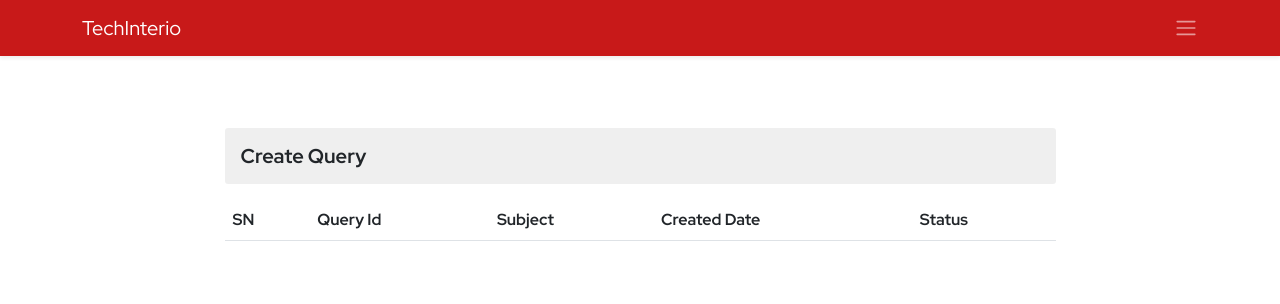
After one commit to sunilyadav97/hrms, a Django app: page /ems/queries in a window 1280 px wide. The commit adds this page. Shown: the top 304 px of the page. Run offline with Django 4.2, Linux system fonts and the light colour scheme; a user stored in the database is signed in; data comes from the database, SQL or seed files in the repository; both versions use the stored data as it was after the commit; lists and menus that the app fills with data are empty.

Commit message:
complted staff part of query

```diff
--- a/ems/templates/ems/base.html
+++ b/ems/templates/ems/base.html
@@ -171,11 +171,11 @@
                 <li class="nav-item"><a class="nav-link" href="{% url 'ems:all-attendance' %}">Attendance</a></li>
                 <li class="nav-item"><a class="nav-link" href="#">PayRoll</a></li>
                 <li class="nav-item"><a class="nav-link" href="{% url 'ems:create-query' %}">Query</a></li>
+                <li class="nav-item"><a class="nav-link" href="{% url 'ems:queries' %}">All Query</a></li>
                 <li class="nav-item"><a class="nav-link" href="#">Reimbursement</a></li>
                 <li class="nav-item"><a class="nav-link" href="#">Clockify</a></li>
                 <li class="nav-item"><a class="nav-link" href="#">Awards</a></li>
                 <li class="nav-item"><a class="nav-link" href="#">Reviews</a></li>
-
 
                 {% endif %}
                 {% if request.user.is_authenticated %}
--- a/ems/templates/ems/create_query.html
+++ b/ems/templates/ems/create_query.html
@@ -1,5 +1,5 @@
 {% extends './base.html' %}
-{% block title %} Query | EMS{% endblock title %}
+{% block title %} Create Query | EMS{% endblock title %}
 {% block body %}
 
 <section class="py-5">
--- /dev/null
+++ b/ems/templates/ems/display_query.html
@@ -0,0 +1,33 @@
+{% extends './base.html' %}
+{% block title %} All Queries | EMS{% endblock title %}
+{% block body %}
+
+<section class="py-5">
+    <div class="container">
+        <div class="row d-flex align-items-center justify-content-center ">
+            <div class="col-9">
+                <h3 class=" my-3 derpartment-title">Create Query</h3>
+                <table class="table my-3">
+                    <tr>
+                        <th>SN</th>
+                        <th>Query Id</th>
+                        <th>Subject</th>
+                        <th>Created Date</th>
+                        <th>Status</th>
+                    </tr>
+                    {% for query in queries %}
+                <tr>
+                    <td>{{forloop.counter}}.</td>
+                    <td>{{query.query_id}}</td>
+                    <td><a href="{% url 'ems:query-detail' query.query_id %}">{{query.subject}}</a></td>
+                    <td>{{query.created_at | date:'d-M-Y'}}</td>
+                    <td>{{query.status}}</td>
+                </tr>
+                    {% endfor %}
+                </table>
+            </div>
+        </div>
+    </div>
+</section>
+
+{% endblock body %}
--- a/ems/urls.py
+++ b/ems/urls.py
@@ -30,5 +30,7 @@ urlpatterns=[
     path('event/<id>/',event,name='event'),
     path('create-payroll',createPayRoll,name='create-payroll'),
     path('create-query',createQuery,name='create-query'),
+    path('queries',displayQuerys,name='queries'),
+    path('query/<id>/',queryDetail,name='query-detail'),
 
 ]
--- a/ems/views.py
+++ b/ems/views.py
@@ -871,7 +871,10 @@ def deleteEvent(request,id):
 def event(request,id):
     context={}
     try:
-        print('know event')
+        if not request.user.is_superuser:
+            profile_obj=Employee.objects.get(user=request.user)
+            context['profile']=profile_obj
+
         event=Events.objects.get(id=id)
         context['event']=event
     except Exception as e:
@@ -883,6 +886,7 @@ def event(request,id):
 def createPayRoll(request):
     context={}
     try:
+
         pass
     except Exception as e:
         print("Add PayRoll Exception : ",e)
@@ -892,6 +896,9 @@ def createPayRoll(request):
 def createQuery(request):
     context={}
     try:
+        if not request.user.is_superuser:
+            profile_obj=Employee.objects.get(user=request.user)
+            context['profile']=profile_obj
         departments=Department.objects.all()
         context['departments']=departments
         if request.method == 'POST':
@@ -900,17 +907,49 @@ def createQuery(request):
             description=request.POST['description']
             department_obj=Department.objects.get(id=department)
             emp_obj=Employee.objects.get(user=request.user)
-            id=generateId(request)
+            id=generateId()
             obj=DepartmentQuery.objects.create(
                 employee=emp_obj,
                 subject=subject,
                 department=department_obj,
                 description=description,
-                status='Pending',
+                status='pending',
                 query_id=id
             )
-            print(obj)
+            if obj:
+                messages.success(request,'Created Successfully!')
+            else:
+                messages.warning(request,'Something Went Wrong! Please try after some time!')
 
     except Exception as e:
         print('Create Query Exception : ',e)
     return render(request,'ems/create_query.html',context)
+
+@login_required()
+def displayQuerys(request):
+    context={}
+    try:
+        if not request.user.is_superuser:
+            profile_obj=Employee.objects.get(user=request.user)
+            context['profile']=profile_obj
+        emp=Employee.objects.get(user=request.user)
+        queries=DepartmentQuery.objects.filter(employee=emp)
+        print(queries)
+        context['queries']=queries
+    except Exception as e:
+        print('Display Query Excepton : ',e)
+
+    return render(request,'ems/display_query.html',context)
+
+@login_required()
+def queryDetail(request,id):
+    context={}
+    try:
+        if not request.user.is_superuser:
+            profile_obj=Employee.objects.get(user=request.user)
+            context['profile']=profile_obj
+        query=DepartmentQuery.objects.get(query_id=id)
+        context['query']=query
+    except Exception as e:
+        print('Query Detail Exception : ',e)
+    return render(request,'ems/query_detail.html',context)
```
Also changed, not shown: ems/templates/ems/query_detail.html (added, +42 -0 lines), ems/utils.py (+12 -4 lines), db.sqlite3.
